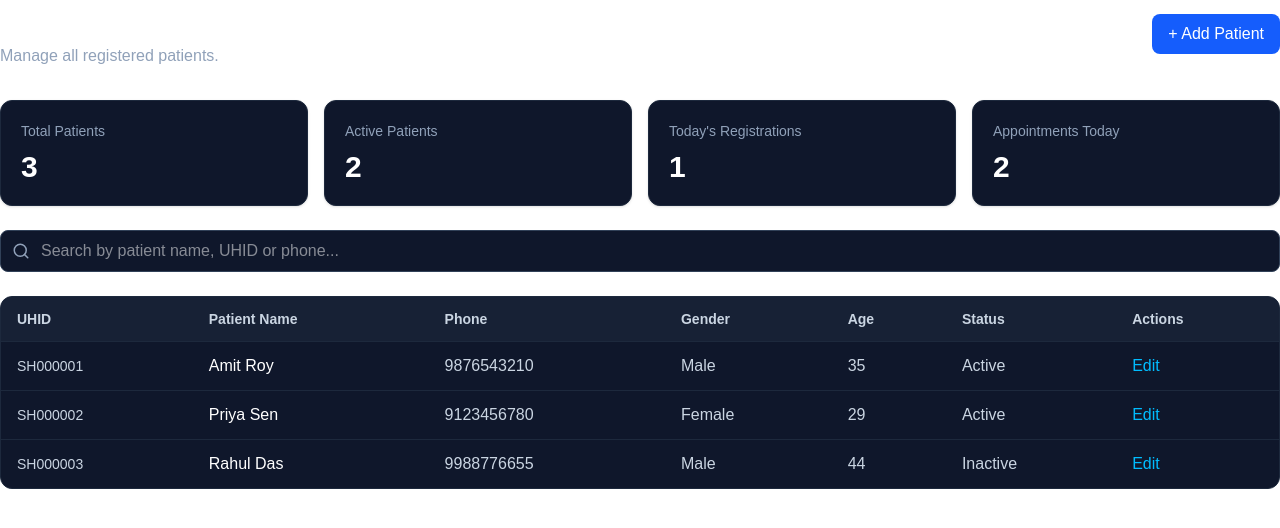
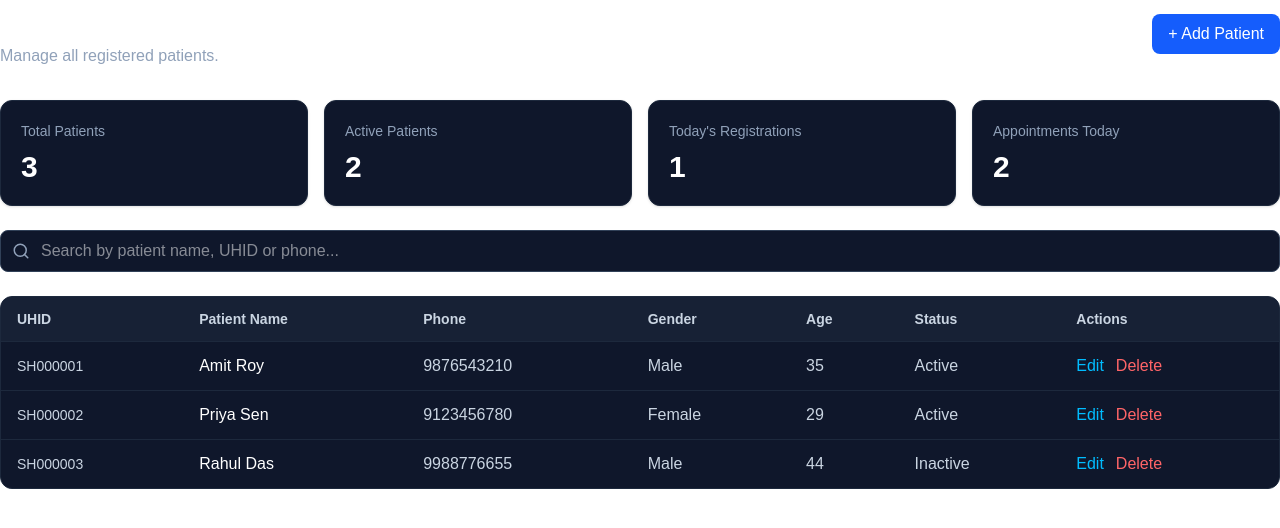
Before and after one commit to shifalifeline/shifalifeline-web, a Next.js app: page /dashboard/patients in a window 1280 px wide. Shown: the top 528 px of the page. Built offline with nearby package versions, Linux system fonts and the light colour scheme.

Commit message:
Sprint 21 Checkpoint 2: Patient CRUD workflow

```diff
--- a/app/dashboard/patients/page.tsx
+++ b/app/dashboard/patients/page.tsx
@@ -11,6 +11,7 @@ import EmptyState from "@/components/healthcare/EmptyState";
 
 import Pagination from "@/components/ui/Pagination";
 import PrimaryButton from "@/components/ui/PrimaryButton";
+import ConfirmationDialog from "@/components/ui/ConfirmationDialog";
 
 import PatientModal from "@/components/healthcare/patients/PatientModal";
 
@@ -23,7 +24,12 @@ import type {
 } from "@/types/patient.types";
 
 export default function PatientsPage() {
-  const { getPatients, createPatient, updatePatient } = usePatients();
+  const {
+    getPatients,
+    createPatient,
+    updatePatient,
+    deletePatient,
+  } = usePatients();
 
   const [search, setSearch] = useState("");
   const [patients, setPatients] = useState<Patient[]>([]);
@@ -38,6 +44,10 @@ export default function PatientsPage() {
   const [editingPatient, setEditingPatient] = useState<Patient>();
   const [saving, setSaving] = useState(false);
 
+  const [deleteOpen, setDeleteOpen] = useState(false);
+  const [patientToDelete, setPatientToDelete] =
+    useState<Patient>();
+
   const loadPatients = useCallback(async () => {
     const response = await getPatients();
     setPatients(response.patients);
@@ -50,24 +60,46 @@ export default function PatientsPage() {
 
   const filtered = useMemo(() => {
     const q = search.toLowerCase();
-    return patients.filter(p =>
+
+    return patients.filter(
+      (p) =>
         p.uhid.toLowerCase().includes(q) ||
-      (`${p.firstName} ${p.lastName}`).toLowerCase().includes(q) ||
+        `${p.firstName} ${p.lastName}`
+          .toLowerCase()
+          .includes(q) ||
         p.phone.includes(q)
     );
   }, [patients, search]);
 
-  async function handleSubmit(data: CreatePatientRequest | UpdatePatientRequest) {
+  async function handleSubmit(
+    data: CreatePatientRequest | UpdatePatientRequest
+  ) {
     setSaving(true);
+
     try {
-      if ("id" in data) await updatePatient(data);
-      else await createPatient(data);
+      if ("id" in data) {
+        await updatePatient(data);
+      } else {
+        await createPatient(data);
+      }
+
       await loadPatients();
     } finally {
       setSaving(false);
       setOpen(false);
       setEditingPatient(undefined);
     }
+  }
+
+  async function handleDelete() {
+    if (!patientToDelete) return;
+
+    await deletePatient(patientToDelete.id);
+
+    await loadPatients();
+
+    setDeleteOpen(false);
+    setPatientToDelete(undefined);
   }
 
   return (
@@ -94,50 +126,123 @@ export default function PatientsPage() {
         onSubmit={handleSubmit}
       />
 
+      <ConfirmationDialog
+        open={deleteOpen}
+        title="Delete Patient"
+        message="Are you sure you want to delete this patient?"
+        confirmText="Delete"
+        cancelText="Cancel"
+        onConfirm={handleDelete}
+        onCancel={() => {
+          setDeleteOpen(false);
+          setPatientToDelete(undefined);
+        }}
+      />
+
       <div className="mb-6 grid gap-4 md:grid-cols-4">
-        <StatsCard title="Total Patients" value={stats.totalPatients} />
-        <StatsCard title="Active Patients" value={stats.activePatients} />
-        <StatsCard title="Today's Registrations" value={stats.todayRegistrations} />
-        <StatsCard title="Appointments Today" value={stats.appointmentsToday} />
+        <StatsCard
+          title="Total Patients"
+          value={stats.totalPatients}
+        />
+        <StatsCard
+          title="Active Patients"
+          value={stats.activePatients}
+        />
+        <StatsCard
+          title="Today's Registrations"
+          value={stats.todayRegistrations}
+        />
+        <StatsCard
+          title="Appointments Today"
+          value={stats.appointmentsToday}
+        />
       </div>
 
       <SearchBar
         value={search}
-        onChange={(e)=>setSearch(e.target.value)}
+        onChange={(e) => setSearch(e.target.value)}
         placeholder="Search by patient name, UHID or phone..."
       />
 
       <div className="mt-6">
-        <DataTable headers={["UHID","Patient Name","Phone","Gender","Age","Status","Actions"]}>
-          {filtered.length===0 ? (
+        <DataTable
+          headers={[
+            "UHID",
+            "Patient Name",
+            "Phone",
+            "Gender",
+            "Age",
+            "Status",
+            "Actions",
+          ]}
+        >
+          {filtered.length === 0 ? (
             <EmptyState
               title="No patients available"
               description="Patients will appear here after registration."
             />
-          ) : filtered.map(patient=>(
-            <tr key={patient.id} className="border-b border-slate-800 last:border-none">
-              <td className="px-4 py-3 text-sm text-slate-300">{patient.uhid}</td>
-              <td className="px-4 py-3 text-white">{patient.firstName} {patient.lastName}</td>
-              <td className="px-4 py-3 text-slate-300">{patient.phone}</td>
-              <td className="px-4 py-3 text-slate-300">{patient.gender}</td>
-              <td className="px-4 py-3 text-slate-300">{patient.age}</td>
-              <td className="px-4 py-3 text-slate-300">{patient.status}</td>
-              <td className="px-4 py-3">
+          ) : (
+            filtered.map((patient) => (
+              <tr
+                key={patient.id}
+                className="border-b border-slate-800 last:border-none"
+              >
+                <td className="px-4 py-3 text-sm text-slate-300">
+                  {patient.uhid}
+                </td>
+
+                <td className="px-4 py-3 text-white">
+                  {patient.firstName} {patient.lastName}
+                </td>
+
+                <td className="px-4 py-3 text-slate-300">
+                  {patient.phone}
+                </td>
+
+                <td className="px-4 py-3 text-slate-300">
+                  {patient.gender}
+                </td>
+
+                <td className="px-4 py-3 text-slate-300">
+                  {patient.age}
+                </td>
+
+                <td className="px-4 py-3 text-slate-300">
+                  {patient.status}
+                </td>
+
+                <td className="px-4 py-3 space-x-3">
                   <button
                     className="text-sky-400 hover:underline"
-                  onClick={()=>{
+                    onClick={() => {
                       setEditingPatient(patient);
                       setOpen(true);
-                  }}>
+                    }}
+                  >
                     Edit
+                  </button>
+
+                  <button
+                    className="text-red-400 hover:underline"
+                    onClick={() => {
+                      setPatientToDelete(patient);
+                      setDeleteOpen(true);
+                    }}
+                  >
+                    Delete
                   </button>
                 </td>
               </tr>
-          ))}
+            ))
+          )}
         </DataTable>
       </div>
 
-      <Pagination currentPage={1} totalPages={1} onPageChange={()=>{}} />
+      <Pagination
+        currentPage={1}
+        totalPages={1}
+        onPageChange={() => {}}
+      />
     </ModulePage>
   );
 }
```
Lines whose indentation alone changed are shown as unchanged.
